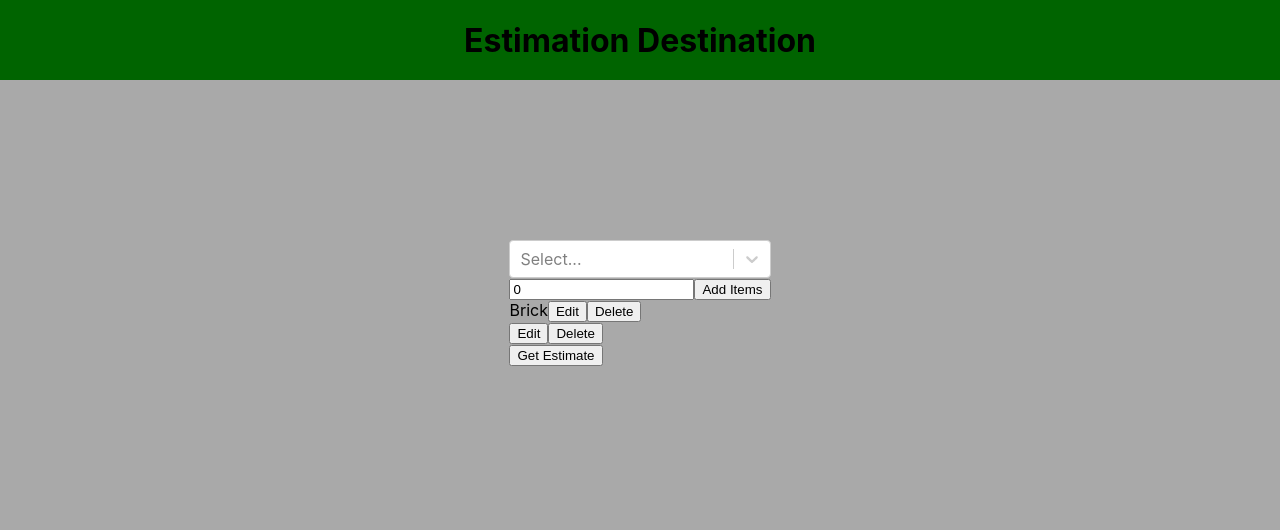
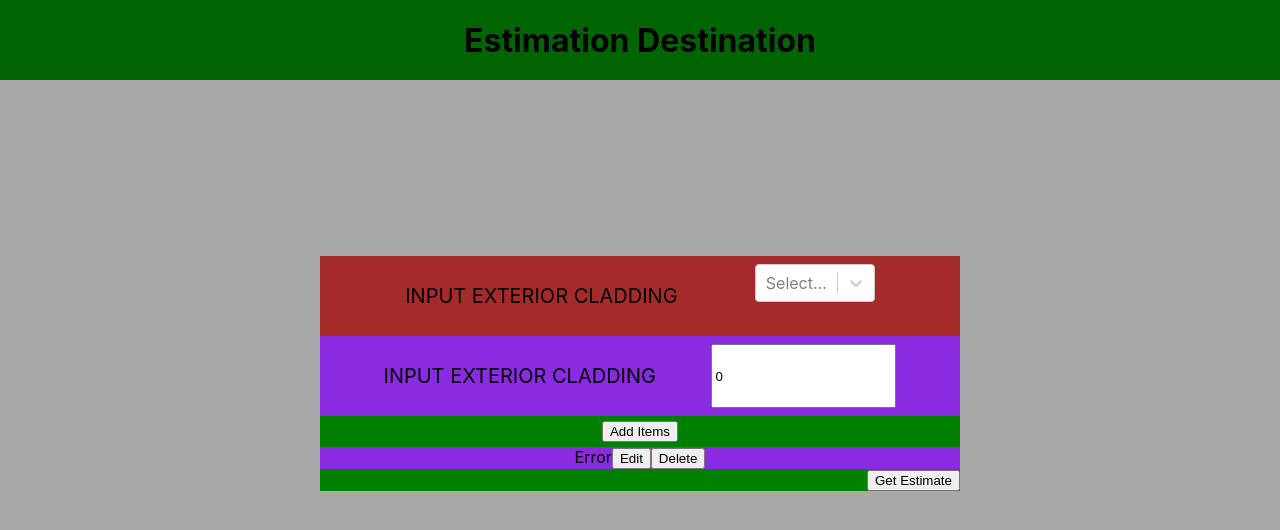
Before and after one commit to CS-1030-Estimation/CS-1030-Estimation-React, a React (Create React App) app: page / in a window 1280 px wide. Both pictures are taken after typing "Sample" into the empty fields and a click on the button "Add Items". Shown: the top 530 px of the page. Built offline with nearby package versions, Linux system fonts and the light colour scheme.

Commit message:
add some style

```diff
--- a/src/App.css
+++ b/src/App.css
@@ -17,4 +17,11 @@
 }
 .input {
     padding: 10rem;
+    margin: 1rem;
+    width: 50%;
+    height: auto;
 }
+.display-total {
+    display: flex;
+    justify-content: flex-end;
+}
--- a/src/Componants/edits/edits.jsx
+++ b/src/Componants/edits/edits.jsx
@@ -1,5 +1,6 @@
 import React, { Component } from 'react'
 import Select from "react-select"
+import './edits.css'
 
 export default class Edits extends Component {
     state = {
@@ -16,7 +17,7 @@ export default class Edits extends Component {
         this.setState({
             edit: false
         })
-        this.props.handleEdit(this.props.id, this.state.input, this.state.sf)
+        this.props.handleEdit(this.props.id, this.state.input, this.state.sf, true)
     }
 
     toggleEdit = () => {
@@ -54,12 +55,14 @@ export default class Edits extends Component {
         this.setState({
             input: value.lable
         })
+        // this.props.handleDisplay(false)
     }
 
     handleNumber = (e) => {
         this.setState({
             sf: e.target.value
         })
+        // this.props.handleDisplay(false)
     }
 
     render = () => {
@@ -70,12 +73,7 @@ export default class Edits extends Component {
         <div>
             {!this.state.edit ? <>{this.props.text}</> :
             <div>
-                <Select
-                getOptionLabel={(options) => options['lable']}
-                options={select.options}
-                value={select.value}
-                onChange={this.handleText}
-                />
+                <Select getOptionLabel={(options) => options['lable']} options={select.options} value={select.value} onChange={this.handleText}/>
                 <input onChange={(e) => this.handleNumber(e)} type='number' min='0' placeholder='Squre Foot' value={this.state.sf}/>
             <button onClick={this.handleEdit}>Submit</button>
             </div>}
--- a/src/Componants/estimate/estimate.jsx
+++ b/src/Componants/estimate/estimate.jsx
@@ -1,5 +1,5 @@
 import React, { Component } from 'react'
-// import Select from 'react-select'
+import './estimate.css'
 
 export default class Estimate extends Component {
     constructor(){
@@ -39,7 +39,6 @@ export default class Estimate extends Component {
         return (
             <div>
                 <button onClick={() => this.handleEst(this.props.material)}>Get Estimate</button>
-
                 {!this.state.display ? <></> :
                 <h1>{`Total Price will be $${this.state.total}`}</h1>}
             </div>
--- a/src/Componants/header/header.jsx
+++ b/src/Componants/header/header.jsx
@@ -1,5 +1,5 @@
 import React, { Component } from 'react'
-
+import './header.css'
 export default class Header extends Component {
 //Javascript
 
--- a/src/Componants/inputs/inputs.css
+++ b/src/Componants/inputs/inputs.css
@@ -0,0 +1,37 @@
+.inputs {
+    height: auto;
+    width: 100%;
+    background-color: green;
+}
+.cladding-input {
+    display: flex;
+    justify-content: space-evenly;
+    padding: .5rem;
+    background-color: brown;
+}
+.cladding-input p {
+    font-size: 20px;
+    text-transform: uppercase;
+}
+.sf-input {
+    display: flex;
+    justify-content: space-evenly;
+    padding: .5rem;
+    background-color: blueviolet;
+}
+.sf-input p {
+    font-size: 20px;
+    text-transform: uppercase;
+}
+.add-item {
+    display: flex;
+    align-items: center;
+    justify-content: center;
+    padding: 5px;
+}
+.item-list {
+    display: flex;
+    align-items: center;
+    justify-content: space-evenly;
+    background-color: blueviolet;
+}
--- a/src/Componants/inputs/inputs.jsx
+++ b/src/Componants/inputs/inputs.jsx
@@ -2,6 +2,7 @@ import React, { Component } from 'react'
 import Edits from './../edits/edits'
 import Estimate from '../estimate/estimate'
 import Select from "react-select"
+import './inputs.css'
 
 export default class Inputs extends Component {
   constructor(){
@@ -19,7 +20,7 @@ export default class Inputs extends Component {
       key: 1,
       input: '',
       sf: 0,
-      material: [{id:10,text:"Brick",sf:1}],
+      material: [],
       select: {
         value: null,
         options
@@ -28,6 +29,16 @@ export default class Inputs extends Component {
   }
 
   handleSumbit = (e,el) => {
+    if (e === ''){
+      this.state.material.push({id:this.state.key,text:'Error',sf:parseInt(el)})
+      this.setState((prevState) => ({
+        display: true,
+        key: prevState.key + 1,
+        input: '',
+        sf: 0
+      }))
+      this.setValue(null)
+    } else {
       this.state.material.push({id:this.state.key,text:e,sf:parseInt(el)})
       this.setState((prevState) => ({
         display: true,
@@ -36,7 +47,7 @@ export default class Inputs extends Component {
         sf: 0
       }))
       this.setValue(null)
-    console.log('in sub:  ',this.state.display)
+    }
   }
 
   handleEdit = (e , text, sf, bool) => {
@@ -47,10 +58,10 @@ export default class Inputs extends Component {
       }
     }
     this.setState({
-      display: true,
+      display: bool,
       input: ''
     })
-    console.log('in edit:  ', this.state.display)
+    console.log(this.state.display)
   }
 
   handleDelete = (e) => {
@@ -104,20 +115,27 @@ export default class Inputs extends Component {
     })
 
     return (
-      <div>
-        <Select
-        getOptionLabel={(options) => options['lable']}
-        options={select.options}
-        value={select.value}
-        onChange={this.handleText}
-        />
+      <div className='inputs'>
+        <div className='cladding-input'>
+          <p>Input exterior cladding</p>
+          <Select getOptionLabel={(options) => options['lable']} options={select.options} value={select.value} onChange={this.handleText}/>
+        </div>
+        <div className='sf-input'>
+        <p>Input exterior cladding</p>
           <input onChange={(e) => this.handleNumber(e)} type='number' min='0' placeholder='Squre Foot' value={this.state.sf}/>
+        </div>
+        <div className='add-item'>
           <button onClick={() => this.handleSumbit(this.state.input, this.state.sf)}>Add Items</button>
+        </div>
+        <div className='item-list'>
           {list}
+        </div>
+        <div className='display-total'>
           {this.state.material.length > 0 &&
             <Estimate material={this.state.material} />
           }
         </div>
+      </div>
     )
   }
 }
```
Lines whose indentation alone changed are shown as unchanged.
